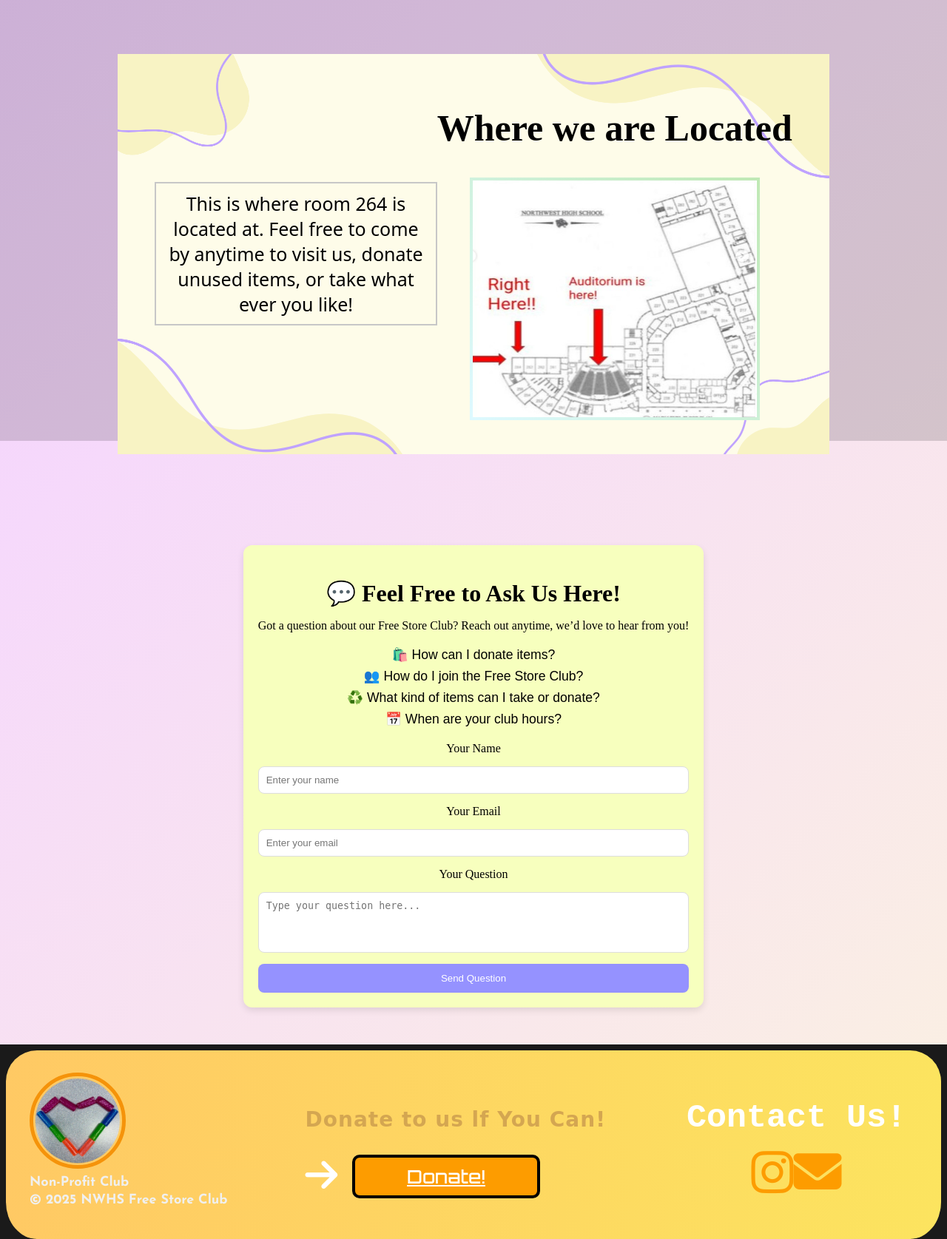
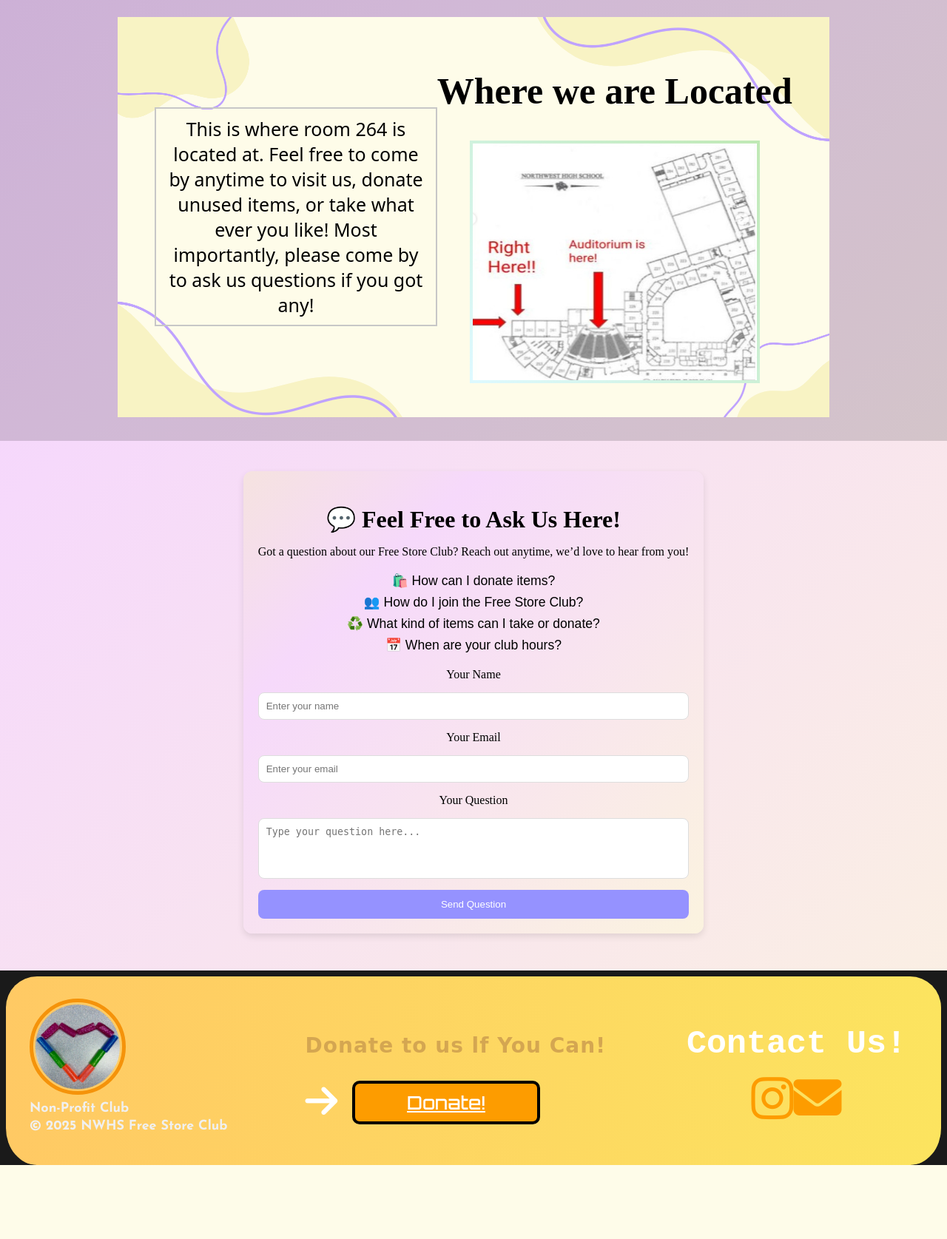
Before and after one commit to noobifyLol/Free-264-Project, a PHP site: page /Contact.html in a window 1280 px wide. Shown: the part 204-1879 px from the top of the page at 74% size. After the commit the page ends 1779 px from the top, so only its background shows below. Run offline with PHP 8.4, Linux system fonts and the light colour scheme; some libraries are stand-ins or nearby versions; some web fonts are replaced.

Commit message:
contact update

```diff
--- a/.cssfiles/Contact.css
+++ b/.cssfiles/Contact.css
@@ -1,7 +1,5 @@
 .center{
   max-width: 1980px;
-  margin-bottom : 50px;
-  margin-top : 50px;
   padding : 10px;
 }
 .location{
@@ -33,7 +31,7 @@ position : relative;
   margin : 10px;
   z-index: 0;
   max-width:25ch;
-  font-size: clamp(12px, 4vw, 25px);
+  font-size: clamp(6px, 2vw, 25px);
   position : relative;
   text-align: center;
   margin-right : auto;
@@ -57,7 +55,21 @@ position : relative;
   margin: 50px auto;
   padding: 20px;
   text-align: center;
-  background: #f7ffbe;
+  background-image:
+    linear-gradient(
+      135deg,
+      rgb(244, 255, 144) 0%,
+      rgb(246, 217, 251) 50%,
+      rgb(253, 252, 213) 100%
+    ),
+    linear-gradient(135deg, rgba(255,255,255,0.1) 25%, transparent 25%),
+    linear-gradient(225deg, rgba(255,255,255,0.1) 25%, transparent 25%),
+    linear-gradient(45deg, rgba(255,255,255,0.1) 25%, transparent 25%),
+    linear-gradient(315deg, rgba(255,255,255,0.1) 25%, transparent 25%);
+
+  background-size: 200% 200%, 40px 40px, 40px 40px, 40px 40px, 40px 40px;
+  background-position: 0% 50%, 0 0, 0 0, 0 0, 0 0;
+  animation: gradientMove 15s ease infinite;
   border-radius: 12px;
   box-shadow: 0 4px 10px rgba(0,0,0,0.1);
   z-index : 1;
--- a/Contact.html
+++ b/Contact.html
@@ -55,7 +55,7 @@
     <div class = " center">
 
     <div class= "location">
-      <p> This is where room 264 is located at. Feel free to come by anytime to visit us, donate unused items, or take what ever you like!</p>
+      <p> This is where room 264 is located at. Feel free to come by anytime to visit us, donate unused items, or take what ever you like! Most importantly, please come by to ask us questions if you got any!</p>
       <div id = map>
       <h1> Where we are Located</h1>
       <img src = pictures/map.png height="100px" width = " 100px">
```
